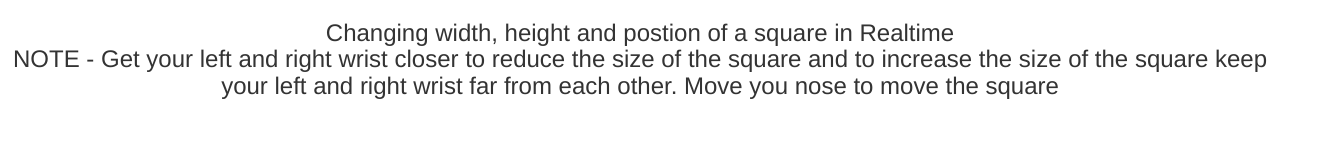
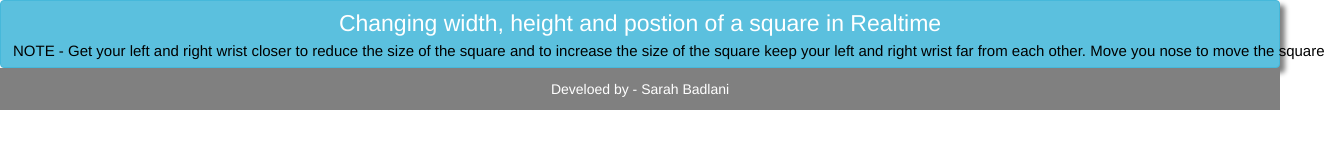
Before and after one commit to Sa-2010/AI-Gesture-Recognition, a plain HTML site: page index.html in a window 1280 px wide. Shown: the whole page, 1325 px wide, since content can reach past the window. Drawn offline with nearby package versions, Linux system fonts and the light colour scheme.

Commit message:
Update index.html

```diff
--- a/index.html
+++ b/index.html
@@ -14,9 +14,9 @@
 
 <body>
 <center>
-  <h3 class="">Changing width, height and postion of a square in Realtime
+  <h3 class="btn btn-info heading">Changing width, height and postion of a square in Realtime
     <br>
-    <span class="">NOTE - Get your left and right wrist closer
+    <span class="note">NOTE - Get your left and right wrist closer
       to reduce the size of the square and to increase the size of
       the square keep your left and right wrist far from each other.
       Move you nose to move the square</span>
@@ -24,6 +24,9 @@
 
   </h3>
 </center>
+  <div class="copy_right_footer">
+    Develoed by - Sarah Badlani
+  </div>
 
 <script src="main.js"></script>
 </body>
```
